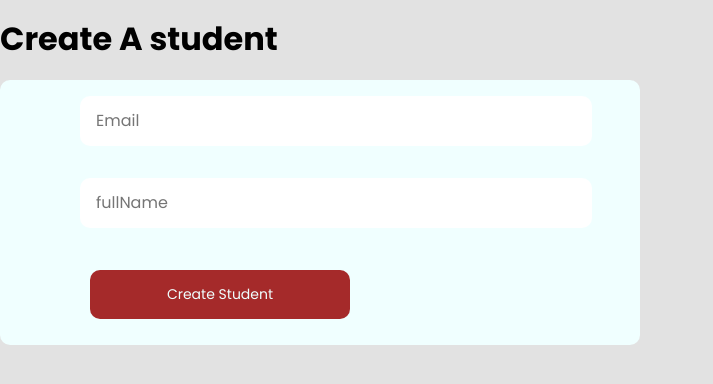
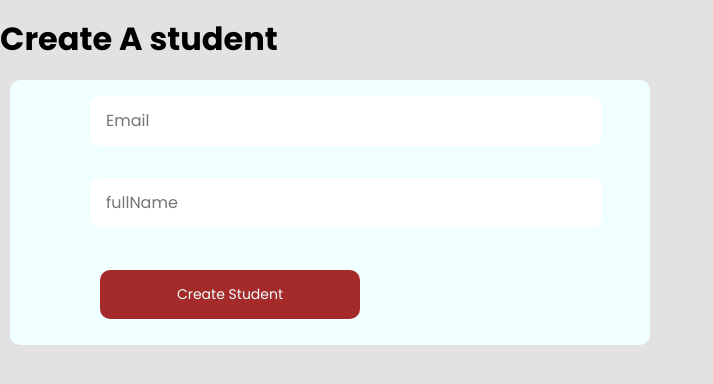
Before and after one commit to ambijames/students-attendance, a React (Create React App) app in the folder client/: page /createStudent in a window 1280 px wide. Shown: the top 384 px of the page, without its empty margins (0-713 px from the left). Built offline with nearby package versions, Linux system fonts and the light colour scheme.

Commit message:
bug: Home and Create Student fetch calls

```diff
--- a/client/src/pages/createStudent/createStudent.css
+++ b/client/src/pages/createStudent/createStudent.css
@@ -7,7 +7,7 @@
  justify-content: flex-end;
  border: 5px;
  border-radius: 10px;
- margin-left:10git px ;
+ margin-left:10px ;
 }
 .input{
  display: flex;
```
